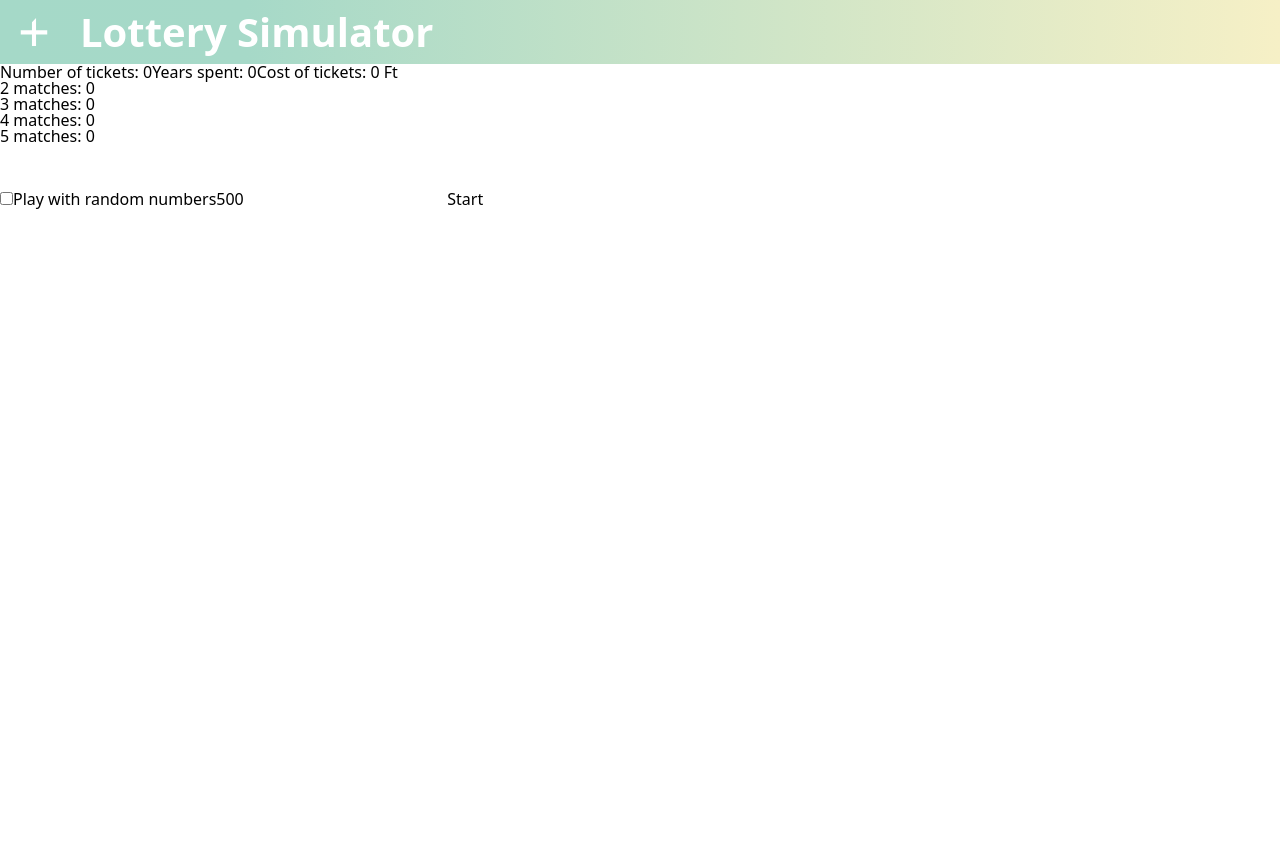
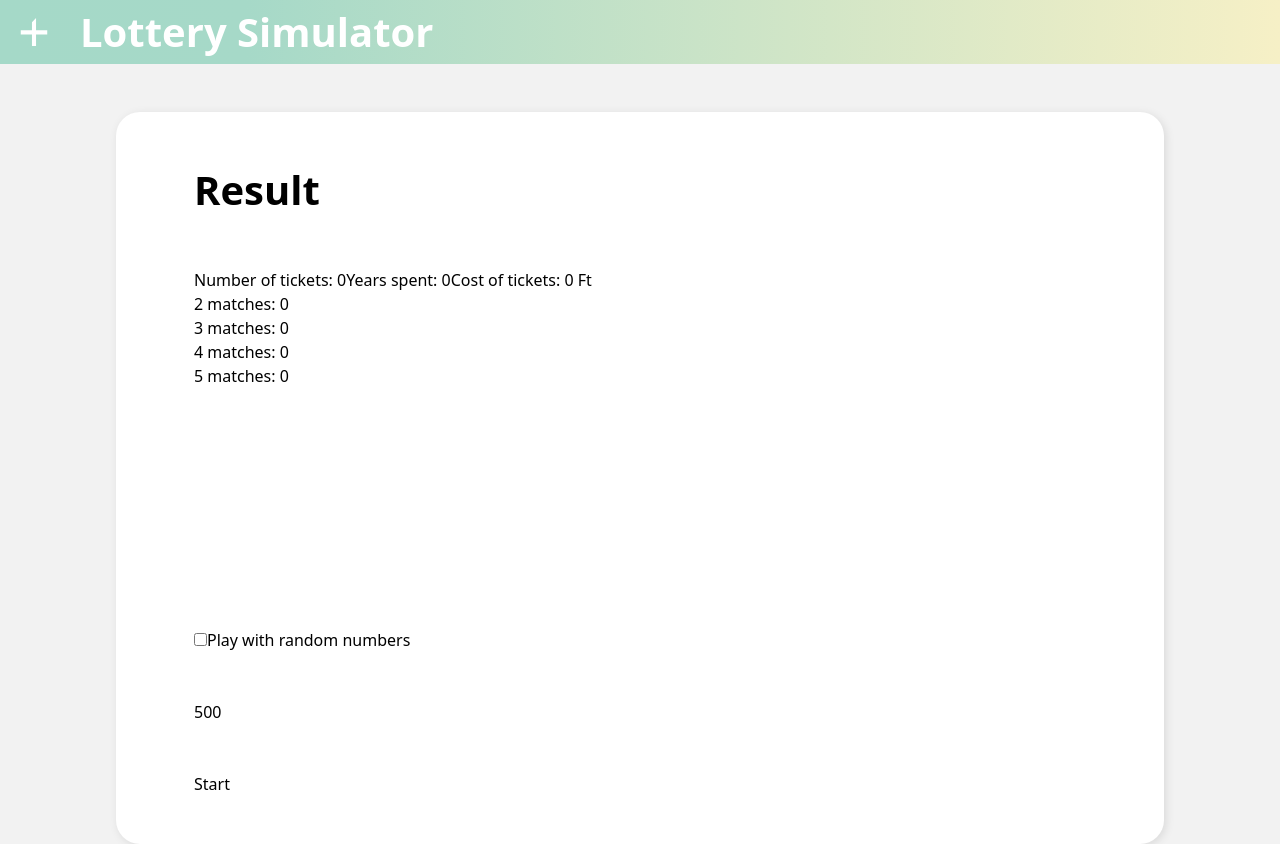
Before and after one commit to szekelyadam/fnli-simulator, a React (Vite) app in the folder packages/frontend/: page / in a window 1280 px wide. Before the commit the page ends 800 px from the top, so only its background shows below. Built offline with nearby package versions, Linux system fonts and the light colour scheme; no server answers.

Commit message:
Adds main content container styling

```diff
--- a/packages/frontend/src/App.tsx
+++ b/packages/frontend/src/App.tsx
@@ -6,7 +6,7 @@ import { DEFAULT_MATCH_STATS, HIGHEST_MATCH_COUNT, YEAR_CAP } from "./consts";
 import Checkbox from "./components/Checkbox";
 import { getEmptyNumbers, getRandomNumbers } from "./helpers";
 import Header from "./components/Header";
-
+import ContainerTitle from "./components/ContainerTitle";
 function App() {
     const connection = useRef<WebSocket | null>(null);
 
@@ -141,6 +141,8 @@ function App() {
     return (
         <>
             <Header />
+            <div className="flex flex-col gap-12 items-start justify-center bg-white my-[clamp(24px,5vw,48px)] mx-[clamp(24px,10vw,116px)] py-[clamp(16px,5vw,48px)] px-[clamp(16px,8vw,78px)] rounded-[24px] shadow-[2px_2px_10px_0px_#0000001A]">
+                <ContainerTitle title="Result" />
                 <StatsContainer
                     playedTickets={playedTickets}
                     matchStats={matchStats}
@@ -162,6 +164,7 @@ function App() {
                 <button onClick={handleSimulationToggle}>
                     {isSimulating ? "Stop" : "Start"}
                 </button>
+            </div>
         </>
     );
 }
--- /dev/null
+++ b/packages/frontend/src/components/ContainerTitle.tsx
@@ -0,0 +1,11 @@
+import { memo } from "react";
+
+interface ContainerTitleProps {
+    title: string;
+}
+
+const ContainerTitle = memo(({ title }: ContainerTitleProps) => {
+    return <h2 className="text-[clamp(32px,5vw,40px)] font-bold">{title}</h2>;
+});
+
+export default ContainerTitle;
--- a/packages/frontend/src/index.css
+++ b/packages/frontend/src/index.css
@@ -2,10 +2,15 @@
 @import "@fontsource/nunito";
 @import "@fontsource/nunito/700.css";
 
+@theme {
+    --color-primary: #a5d9c8;
+}
+
 :root {
     font-family: "Nunito", system-ui, Avenir, Helvetica, Arial, sans-serif;
-    line-height: 100%;
     font-weight: 400;
+
+    background-color: #f2f2f2;
 
     font-synthesis: none;
     text-rendering: optimizeLegibility;
```
Lines whose indentation alone changed are shown as unchanged.
